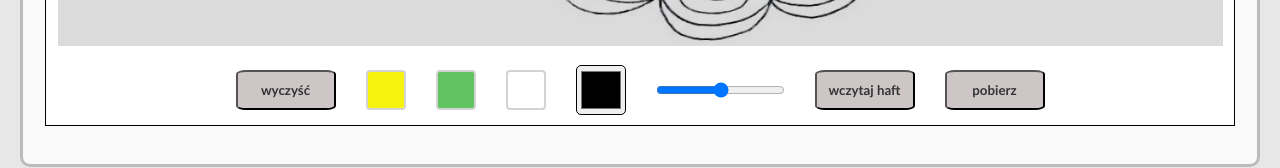
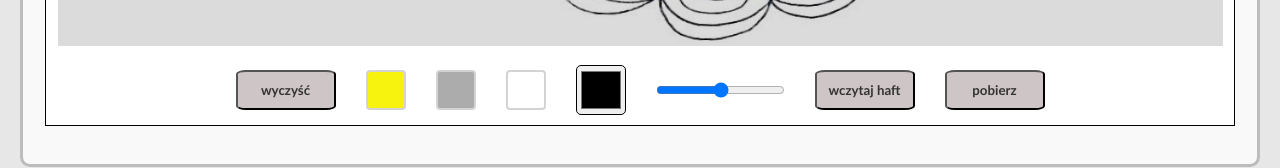
Before and after one commit to KosmaKierek/Haczow, a website: page public/templates/draw.html in a window 1280 px wide. Shown: the part 650-818 px from the top of the page. Drawn offline with Linux system fonts and the light colour scheme.

Commit message:
greyscale

```diff
--- a/public/templates/draw.html
+++ b/public/templates/draw.html
@@ -146,7 +146,7 @@
           <button onClick="clear_canvas()" type="button" class="button">wyczyść</button>
 
           <div onClick="change_color(this)" class="color-field" style="background: rgb(247, 243, 14);"></div>
-          <div onClick="change_color(this)" class="color-field" style="background: rgb(97, 196, 97);"></div>
+          <div onClick="change_color(this)" class="color-field" style="background: rgb(173, 172, 172);"></div>
           <div onClick="change_color(this)" class="color-field" style="background: white;"></div>
 
           <input onInput="draw_color=this.value" type="color" class="color-picker">
```
